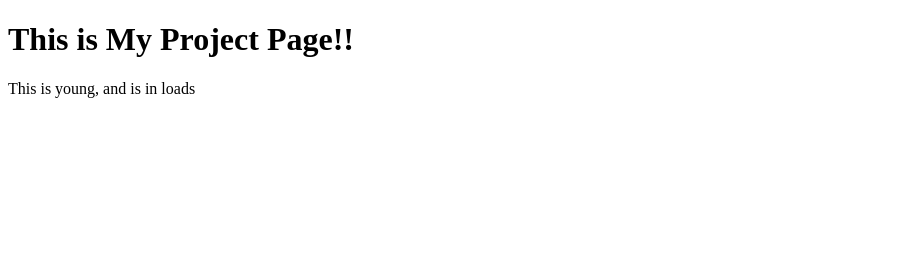
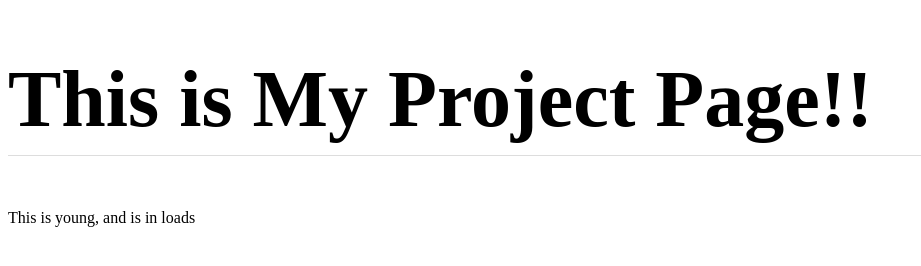
Before and after one commit to yuyund/yuyund.github.io, a plain HTML site: page index.html in a window 1280 px wide. Shown: the whole page, without its empty margins (0-921 px from the left). Drawn offline with Linux system fonts and the light colour scheme; files that its build step writes are made by us from their sources.

Commit message:
Add files via upload

```diff
--- a/index.html
+++ b/index.html
@@ -1,13 +1,16 @@
 <!DOCTYPE html>
 <html lang="en">
+
 <head>
     <meta charset="UTF-8">
     <meta name="viewport" content="width=device-width, initial-scale=1.0">
     <title>Document</title>
+    <link rel="stylesheet" href="css/style.css">
+</head>
 
-</head>
 <body>
     <h1>This is My Project Page!!</h1>
     <div>This is young, and is in loads</div>
 </body>
+
 </html>
--- /dev/null
+++ b/style.css
@@ -0,0 +1,5 @@
+h1 {
+    font-size: 5rem;
+    padding-bottom: 10px;
+    border-bottom: 1px solid #ddd;
+}
```
